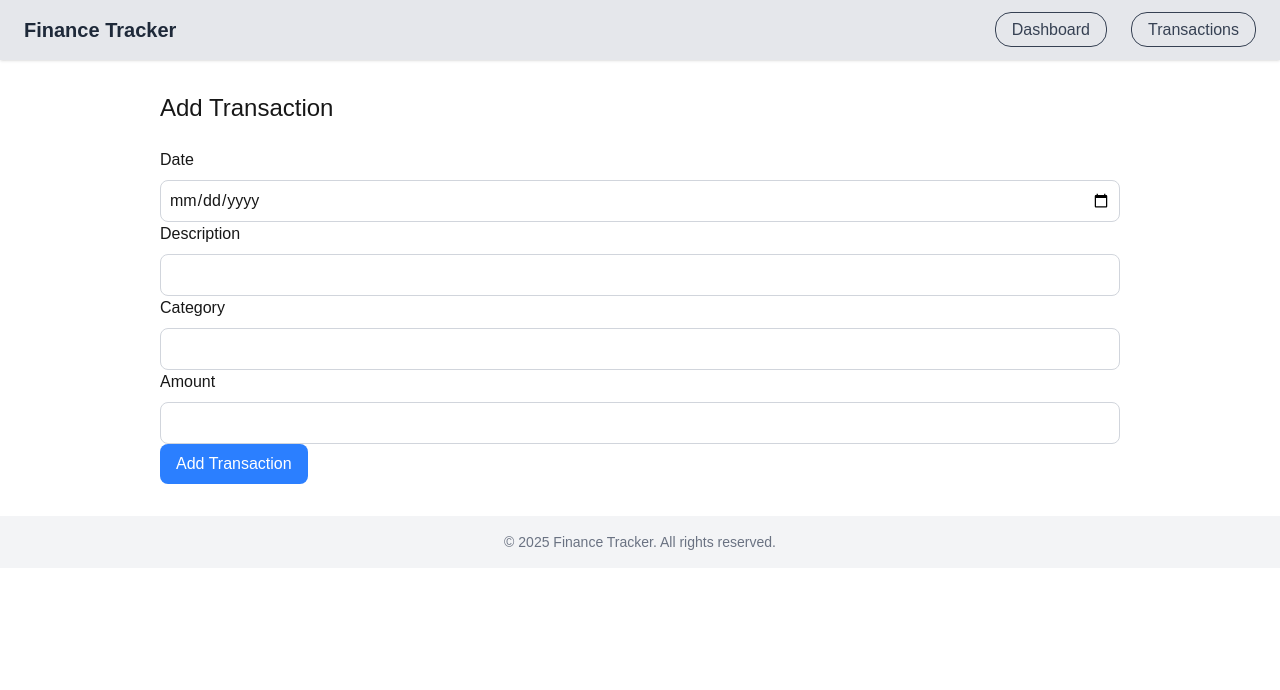
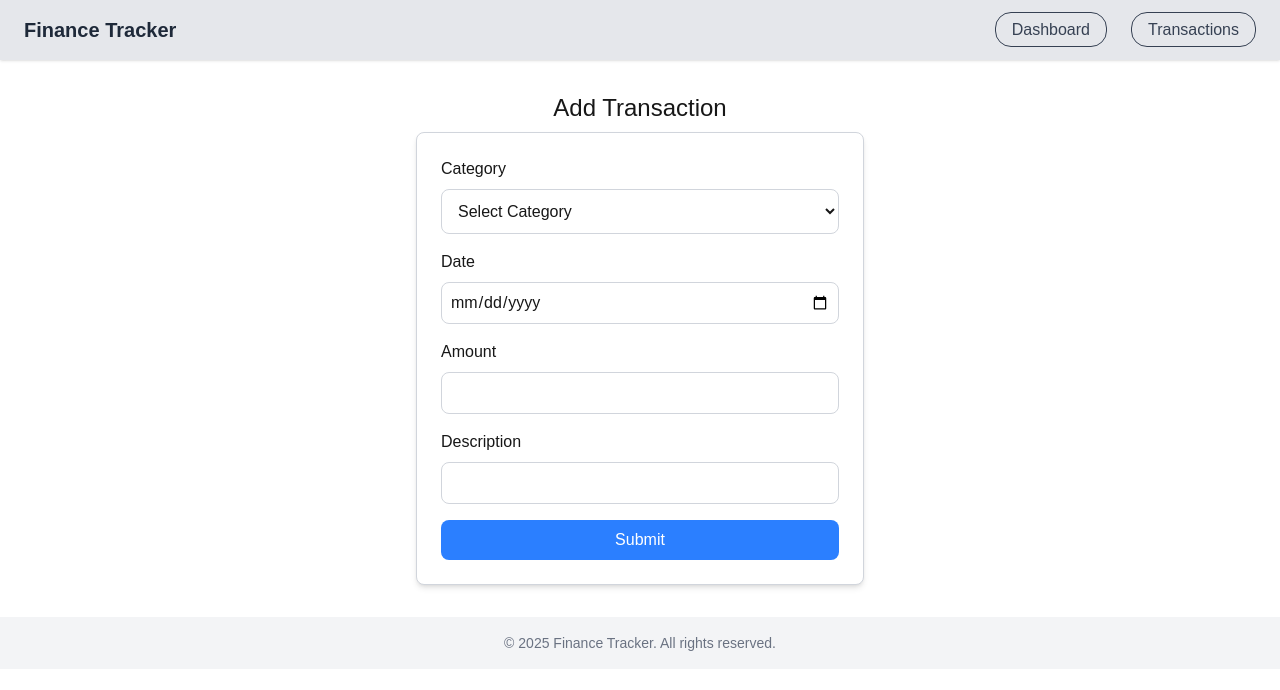
Before and after one commit to shakib-007/finance-tracker, a Next.js app: page /transactions/add in a window 1280 px wide. Shown: the top 690 px of the page. Built offline with nearby package versions, Linux system fonts and the light colour scheme.

Commit message:
formik yup for validation

```diff
--- a/app/transactions/add/page.tsx
+++ b/app/transactions/add/page.tsx
@@ -1,120 +1,132 @@
 "use client";
-import { Formik, Form, Field, ErrorMessage, FormikHelpers } from "formik";
+
+import { useFormik } from "formik";
 import * as Yup from "yup";
 import React from "react";
 
+interface Transaction {
+  date: string;
+  description: string;
+  category: string;
+  amount: number | string;
+}
+
+const initialValues: Transaction = {
+  date: "",
+  description: "",
+  category: "",
+  amount: "",
+};
+
 export default function AddTransactions() {
-  const initialValues: any = {
-    description: "",
-    amount: "",
-    category: "",
-    date: "",
-  };
-  const TransactionSchema = Yup.object().shape({
+  const {
+    handleSubmit,
+    getFieldProps,
+    handleChange,
+    handleBlur,
+    values,
+    touched,
+    errors,
+    resetForm,
+    setFieldValue,
+    setErrors,
+  } = useFormik({
+    initialValues,
+
+    validationSchema: Yup.object({
+      date: Yup.date().required("Date is required"),
       description: Yup.string().required("Description is required"),
-    amount: Yup.number()
-      .typeError("Amount must be a number")
-      .required("Amount is required"),
       category: Yup.string().required("Category is required"),
-    date: Yup.date().required("Date is required"),
+      amount: Yup.number().required("Amount is required"),
+    }),
+
+    onSubmit: (values: Transaction) => {
+      const formData = new FormData();
+      console.log(values);
+    },
   });
 
-//   const handleSubmit = async (
-//     values: any,
-//     { resetForm }: FormikHelpers<any>
-//   ) => {
-//     try {
-//       const response = await fetch("http://localhost:4000/transactions", {
-//         method: "POST",
-//         headers: {
-//           "Content-Type": "application/json",
-//         },
-//         body: JSON.stringify({
-//           ...values,
-//           amount: Number(values.amount), // convert to number
-//         }),
-//       });
-
-//       if (response.ok) {
-//         alert("Transaction added successfully!");
-//         resetForm();
-//       } else {
-//         alert("Something went wrong.");
-//       }
-//     } catch (error) {
-//       console.error("POST error:", error);
-//       alert("Error connecting to server.");
-//     }
-//   };
-
-const handleSubmit = () => {
-    console.log("Form submitted");
-}
+  console.log(process.env.NEXT_PUBLIC_API_BASE_URL);
   return (
     <div>
-      <div className="flex justify-between mb-4">
-        <div>
+      <div className="text-center">
         <h1 className="text-2xl mb-2">Add Transaction</h1>
       </div>
+      <form
+        onSubmit={handleSubmit}
+        className="max-w-md mx-auto p-6 border border-gray-300 bg-white shadow-md rounded-lg space-y-4"
+      >
+        <div className="flex flex-col">
+          <label htmlFor="category" className="mb-2">
+            Category
+          </label>
+          <select
+            {...getFieldProps("category")}
+            className="border border-gray-300 rounded-lg p-3"
+          >
+            <option value="">Select Category</option>
+            <option value="Food">Food</option>
+            <option value="Salary">Salary</option>
+            <option value="Rent">Rent</option>
+            <option value="Entertainment">Entertainment</option>
+            <option value="Utilities">Utilities</option>
+            <option value="Other">Other</option>
+          </select>
+          {touched.category && errors.category && (
+            <div className="text-red-500">{errors.category as string}</div>
+          )}
         </div>
-      <Formik
-        initialValues={initialValues}
-        validationSchema={TransactionSchema}
-        onSubmit={handleSubmit}
-      >
-        <Form>
+
         <div className="flex flex-col">
           <label htmlFor="date" className="mb-2">
             Date
           </label>
           <input
             type="date"
-              id="date"
             className="border border-gray-300 rounded-lg p-2"
-              required
+            {...getFieldProps("date")}
           />
+          {touched.date && errors.date && (
+            <div className="text-red-500">{errors.date as string}</div>
+          )}
         </div>
+
+        <div className="flex flex-col">
+          <label htmlFor="amount" className="mb-2">
+            Amount
+          </label>
+          <input
+            type="number"
+            className="border border-gray-300 rounded-lg p-2"
+            {...getFieldProps("amount")}
+          />
+          {touched.amount && errors.amount && (
+            <div className="text-red-500">{errors.amount as string}</div>
+          )}
+        </div>
+
         <div className="flex flex-col">
           <label htmlFor="description" className="mb-2">
             Description
           </label>
           <input
             type="text"
-              id="description"
             className="border border-gray-300 rounded-lg p-2"
-              required
+            {...getFieldProps("description")}
           />
+
+          {touched.description && errors.description && (
+            <div className="text-red-500">{errors.description as string}</div>
+          )}
         </div>
-          <div className="flex flex-col">
-            <label htmlFor="category" className="mb-2">
-              Category
-            </label>
-            <input
-              type="text"
-              id="category"
-              className="border border-gray-300 rounded-lg p-2"
-              required
-            />
-          </div>
-          <div className="flex flex-col">
-            <label htmlFor="amount" className="mb-2">
-              Amount
-            </label>
-            <input
-              type="number"
-              id="amount"
-              className="border border-gray-300 rounded-lg p-2"
-              required
-            />
-          </div>
+
         <button
           type="submit"
-            className="bg-blue-500 text-white px-4 py-2 rounded-lg hover:bg-cyan-600 transition duration-200"
+          className="w-full bg-blue-500 text-white px-6 py-2 rounded-lg hover:bg-cyan-600 transition duration-200 cursor-pointer"
         >
-            Add Transaction
+          Submit
         </button>
-        </Form>
-      </Formik>
+      </form>
     </div>
   );
 }
```
Lines whose indentation alone changed are shown as unchanged.
